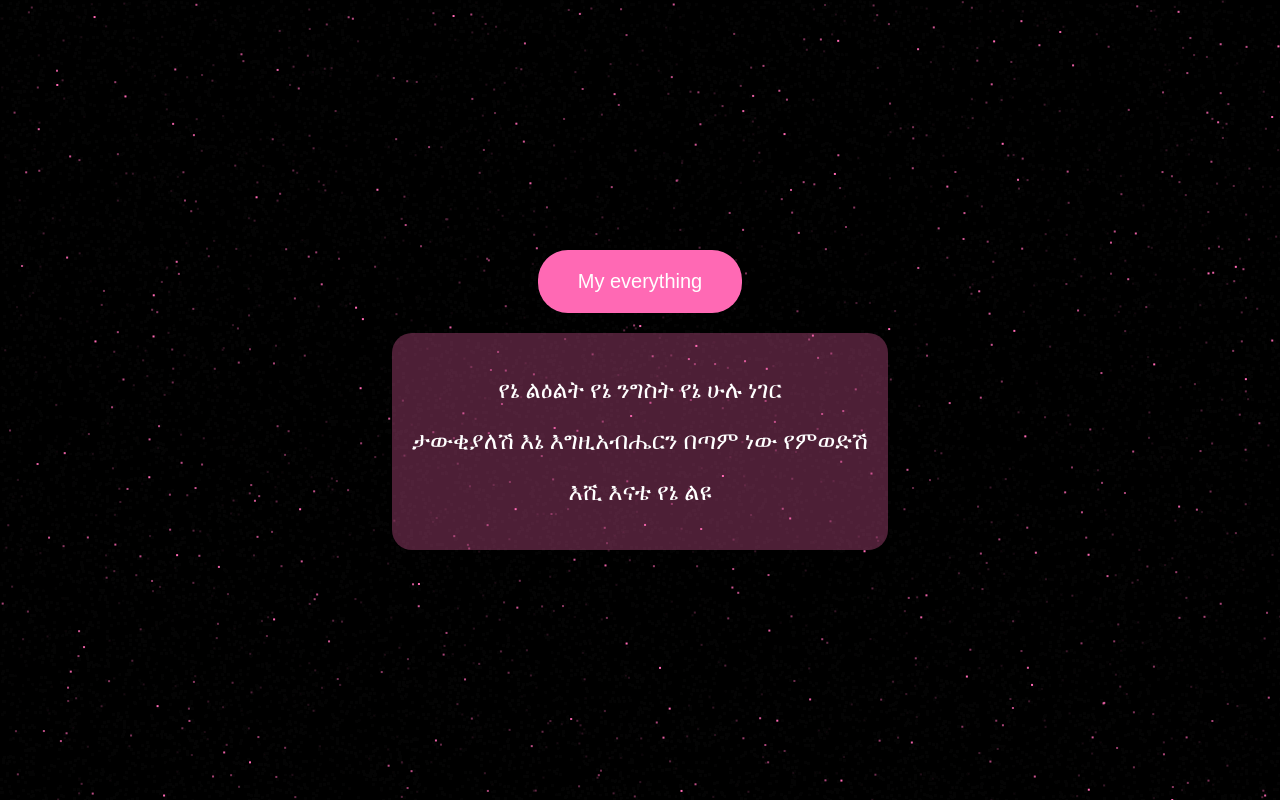
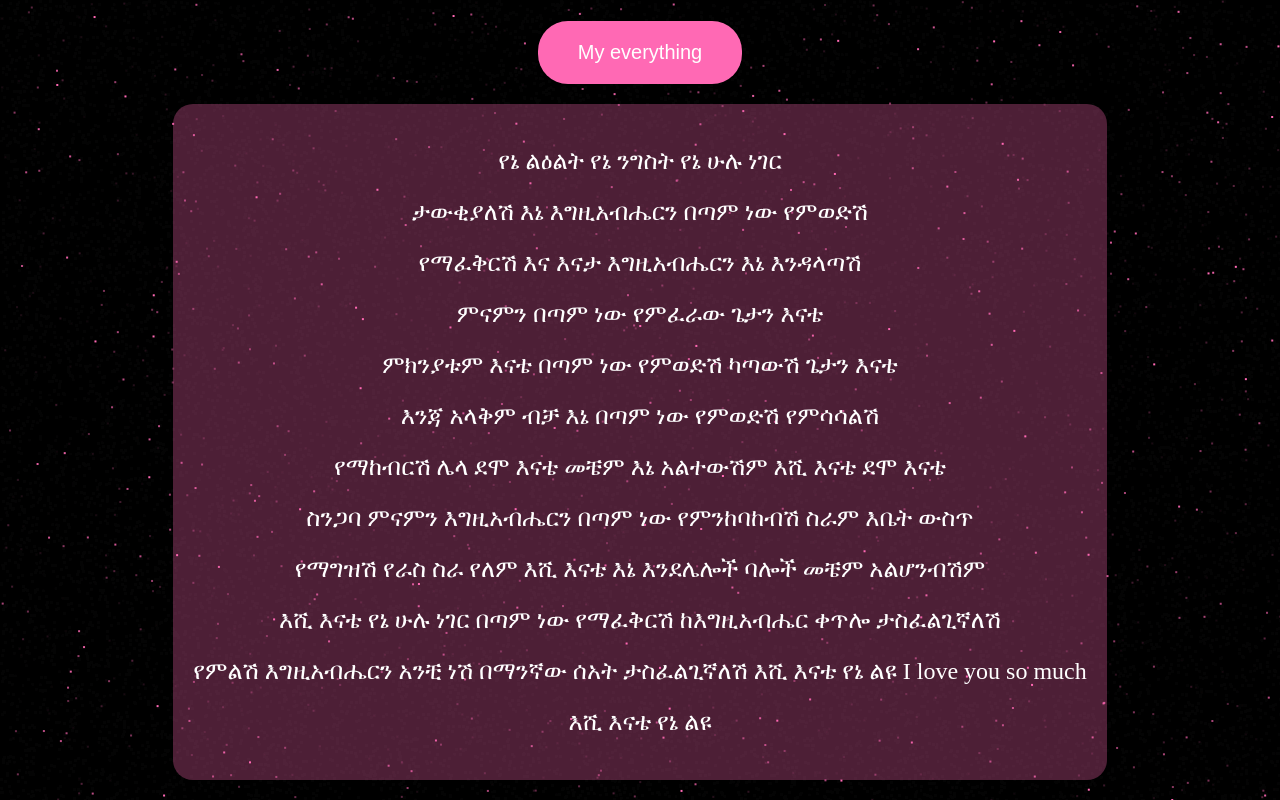
Before and after one commit to yoni-1/MY-love-, a plain HTML site: page index.html in a window 1280 px wide. Both pictures are taken after a click on the button "My everything". Drawn offline with Linux system fonts and the light colour scheme.

Commit message:
Fix formatting and add additional paragraphs in index.html

```diff
--- a/index.html
+++ b/index.html
@@ -19,7 +19,16 @@
     <button onclick="show()">My everything</button>
     <div id="text">
         <p>የኔ ልዕልት የኔ ንግስት የኔ ሁሉ ነገር</p>
-        <p>ታውቂያለሽ እኔ እግዚአብሔርን በጣም ነው የምወድሽ</p>
+        <p>ታውቂያለሽ እኔ እግዚአብሔርን በጣም ነው የምወድሽ </p>
+            <p>የማፈቅርሽ እና እናታ እግዚአብሔርን እኔ እንዳላጣሽ
+                <p>ምናምን በጣም ነው የምፈራው ጌታን እናቴ </p>
+        ምክንያቱም እናቴ በጣም ነው የምወድሽ ካጣውሽ ጌታን እናቴ
+      <p> እንጃ አላቅም ብቻ እኔ በጣም ነው የምወድሽ የምሳሳልሽ </p>
+    <p>    የማከብርሽ ሌላ ደሞ እናቴ መቼም እኔ አልተውሽም እሺ እናቴ ደሞ እናቴ </p>
+       <p> ስንጋባ ምናምን እግዚአብሔርን በጣም ነው የምንከባከብሽ ስራም እቤት ውስጥ </p>
+        <p>የማግዝሽ የራስ ስራ የለም እሺ እናቴ እኔ እንደሌሎች ባሎች መቼም አልሆንብሽም</p>
+        እሺ እናቴ የኔ ሁሉ ነገር በጣም ነው የማፈቅርሽ ከእግዚአብሔር ቀጥሎ ታስፈልጊኛለሽ </p>
+        <p>የምልሽ እግዚአብሔርን አንቺ ነሽ በማንኛው ሰአት ታስፈልጊኛለሽ እሺ እናቴ የኔ ልዩ I love you so much</p>
         <p>እሺ እናቴ የኔ ልዩ</p>
     </div>
 </div>
```
